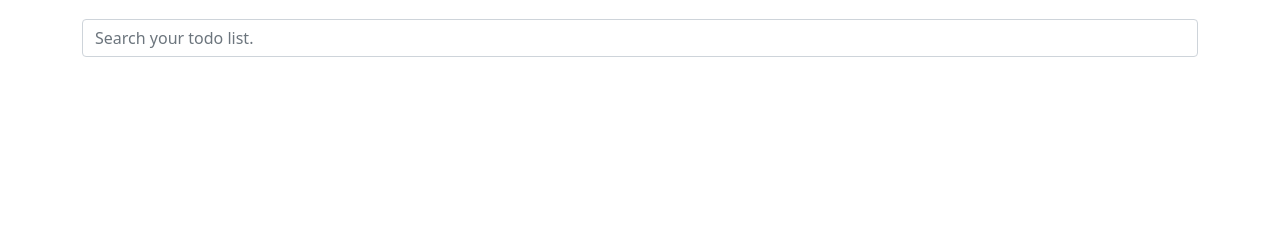
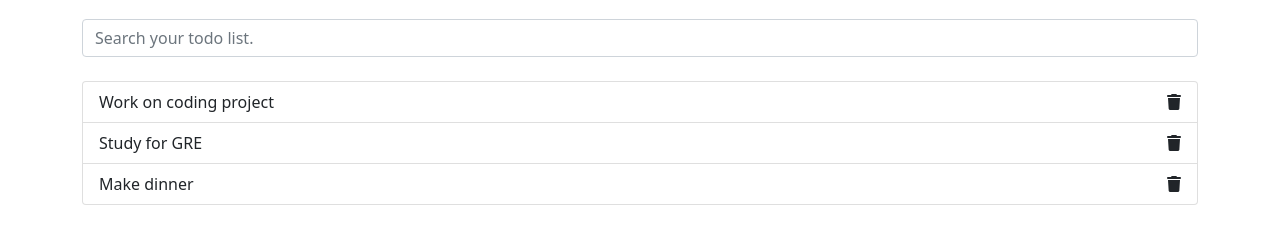
Before and after one commit to bilala45/todo-list, a plain HTML site: page index.html in a window 1280 px wide. Shown: the part 77-318 px from the top of the page. Drawn offline with nearby package versions, Linux system fonts and the light colour scheme.

Commit message:
add todo list items html

```diff
--- a/index.html
+++ b/index.html
@@ -22,6 +22,21 @@
             </form>
         </header>
 
+        <!-- Why are colors not being inherited? -->
+        <ul class="list-group todos mx-auto text-light">
+            <li class="list-group-item d-flex justify-content-between align-items-center">
+                <span>Work on coding project</span>
+                <i class="fas fa-trash delete"></i>
+            </li>
+            <li class="list-group-item d-flex justify-content-between align-items-center">
+                <span>Study for GRE</span>
+                <i class="fas fa-trash delete"></i>
+            </li>
+            <li class="list-group-item d-flex justify-content-between align-items-center">
+                <span>Make dinner</span>
+                <i class="fas fa-trash delete"></i>
+            </li>
+        </ul>
 
     </div>
 
```
